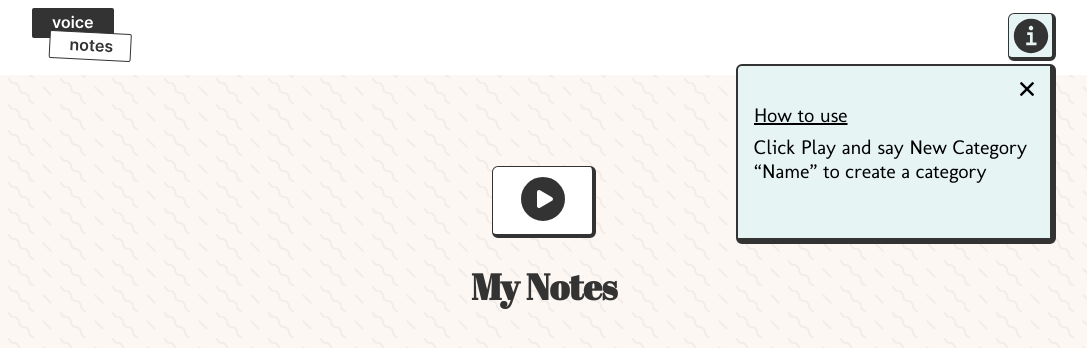
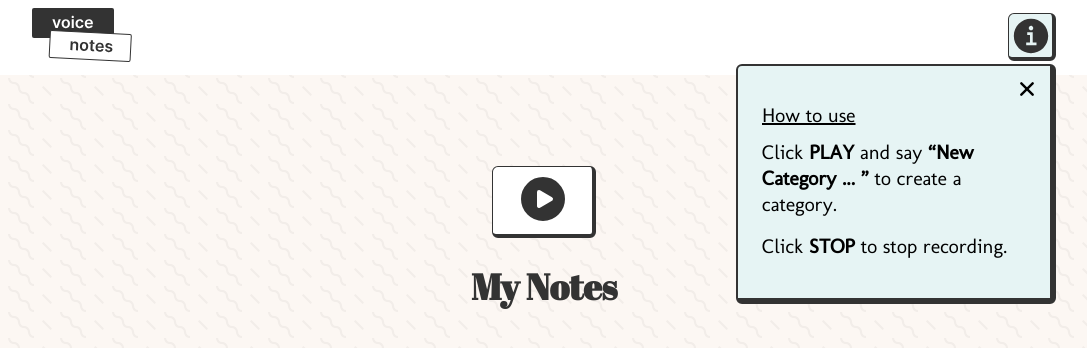
Before and after one commit to early-dew/voice-notes, a React (Create React App) app: page / in a window 1280 px wide. Both pictures are taken after a click on the button 1128 px from the left and 37 px from the top of the page. Shown: the top 348 px of the page, without its empty margins (96-1183 px from the left). Built offline with nearby package versions, Linux system fonts and the light colour scheme.

Commit message:
CSS update

```diff
--- a/src/App.css
+++ b/src/App.css
@@ -40,7 +40,7 @@
   flex-direction: column;
   align-items: flex-start;
   width: 320px;
-  height: 180px;
+  height: 240px;
   background: #E6F4F4;
   padding: 16px;
   border-radius: 6px;
@@ -61,6 +61,21 @@
 
  .info-text > p:first-child {
    text-decoration: underline;
+   padding-left: 8px;
+}
+
+.info-instructions p {
+  padding: 8px;
+  line-height: 1.3;
+}
+
+.info-instructions p span {
+ font-weight: 700;
+}
+
+.info-instructions p span:first-child,
+.info-instructions p span:nth-child(3)  {
+text-transform: uppercase;
 }
 
 /* AUDIO PLAYER */
--- a/src/App.js
+++ b/src/App.js
@@ -16,6 +16,7 @@
 mic.continuous = true
 mic.interimResults = true
 mic.lang = 'en-US'
+
 
 function App() {
 
@@ -79,7 +80,7 @@
     return randomColor
   };
 
-
+  //Data logs
   useEffect(() => {
     console.log('selected', selectedCategory);
     console.log('stored', storedSelectedCategory)
@@ -172,10 +173,12 @@
   }
 
 
+  // Processing voiced transcriptions
   const processTranscript = () => {
     const transcript = micTranscript.trim()
     setMicTranscript(transcript)
     if (transcript.startsWith('new category')) {
+      // add new category with the voice command 'new category'
       addNewCategory()
     } else if (!storedSelectedCategory && categories.length > 0) {
       // if no category is selectedCategory, add note to the first category
--- a/src/components/Navbar.js
+++ b/src/components/Navbar.js
@@ -30,7 +30,10 @@
             </button>
             <div className="info-text">
               <p>How to use</p>
-              <p>Click Play and say New Category “Name” to create a category</p>
+              <div className="info-instructions">
+                <p>Click <span> Play</span> and say <span>“New Category ... ”</span> to create a category.</p>
+                <p>Click <span> Stop</span> to stop recording.</p>
+              </div>
             </div>
           </div>
         )}
```
Also changed, not shown: 1 other file (tests, documents, lock files or other folders).
